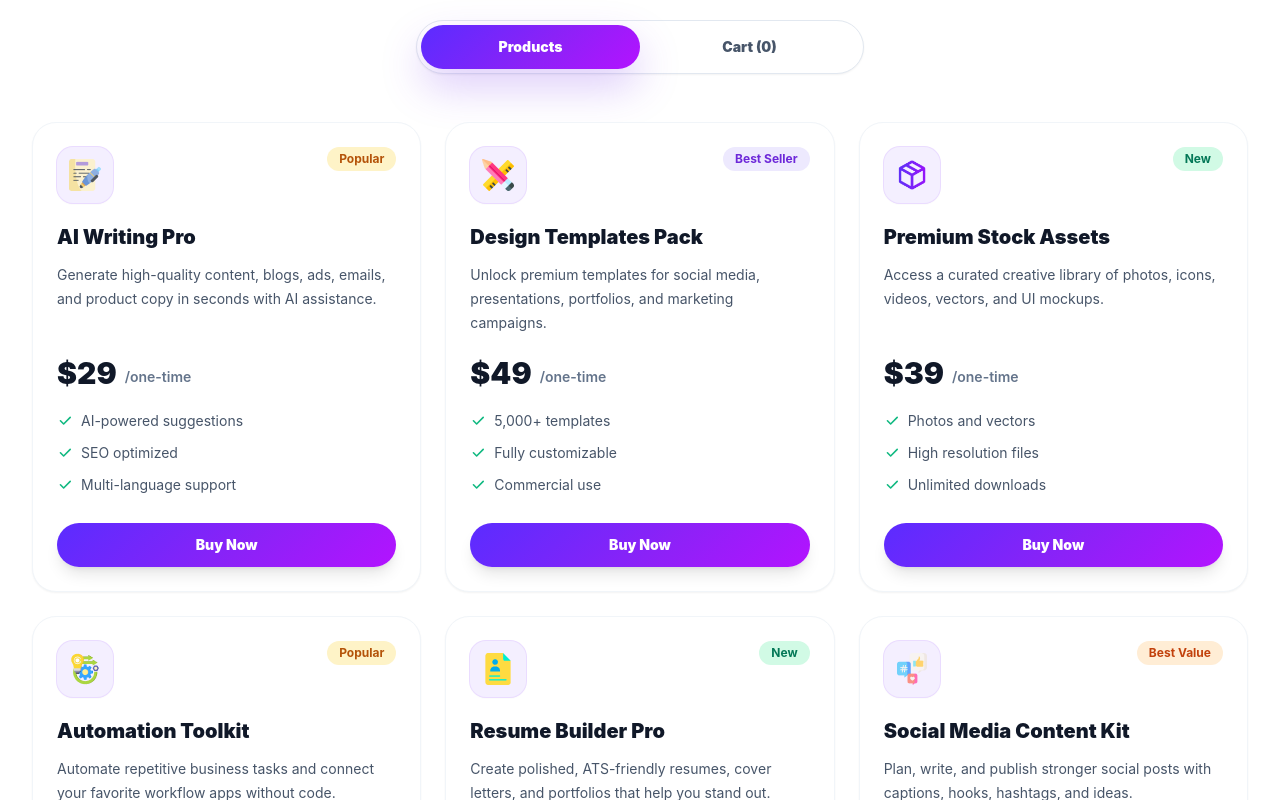
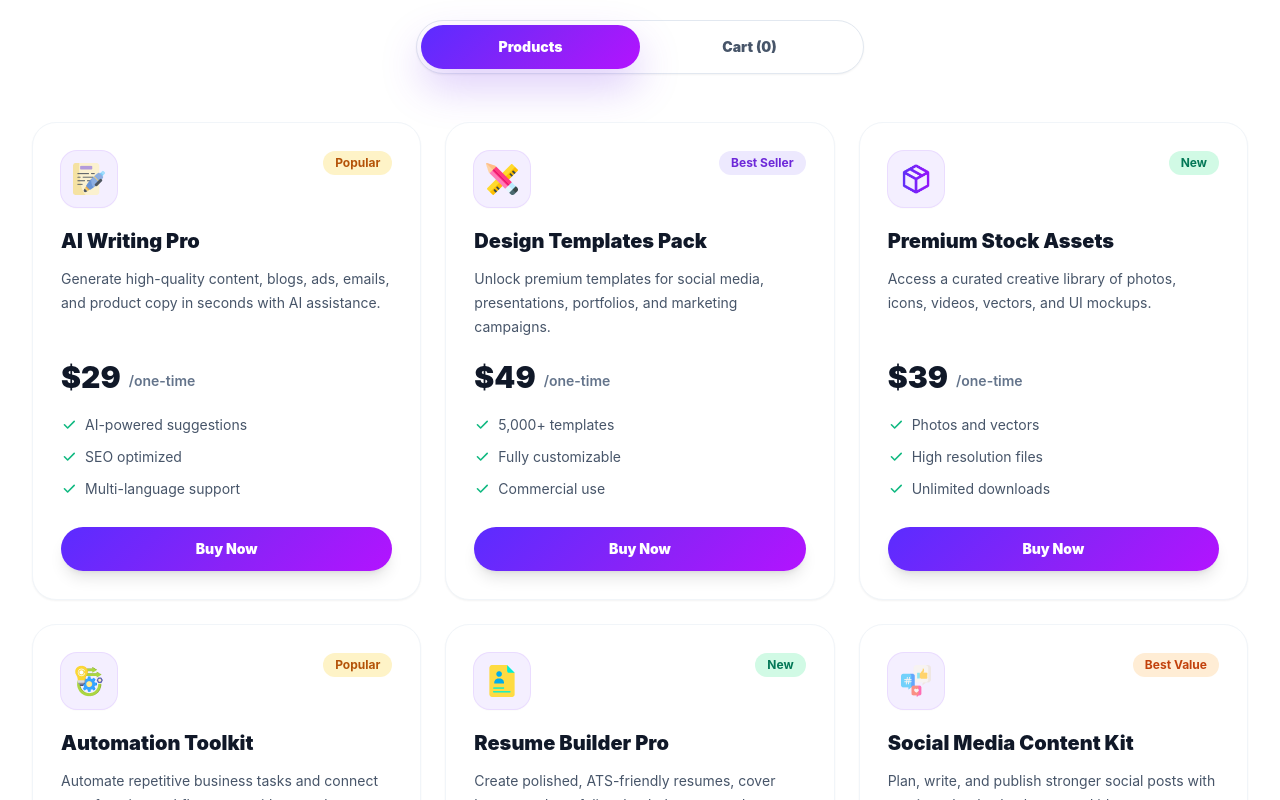
Before and after one commit to manjur-moon/AssignmentB13-A6-DigiTools-Platform, a React (Vite) app: page / in a window 1280 px wide. Shown: the part 1300-2100 px from the top of the page. Built offline with nearby package versions, Linux system fonts and the light colour scheme.

Commit message:
fixed ProductCard

```diff
--- a/src/components/ProductCard.jsx
+++ b/src/components/ProductCard.jsx
@@ -16,7 +16,7 @@ function CheckIcon() {
 
 export default function ProductCard({ product, onAddToCart, isSelected }) {
   return (
-    <article className="group flex h-full flex-col rounded-3xl border border-slate-100 bg-white p-6 shadow-sm hover:-translate-y-1 hover:shadow-soft">
+    <article className="group flex h-full flex-col rounded-3xl border border-slate-100 bg-white p-7 shadow-sm hover:-translate-y-1 hover:shadow-soft">
       <div className="mb-5 flex items-start justify-between gap-4">
         <div className="grid h-14 w-14 place-items-center rounded-2xl bg-brand-50 shadow-sm ring-1 ring-brand-100 transition group-hover:scale-105">
           <img src={product.icon} alt={`${product.name} icon`} className="h-8 w-8 object-contain" />
```
